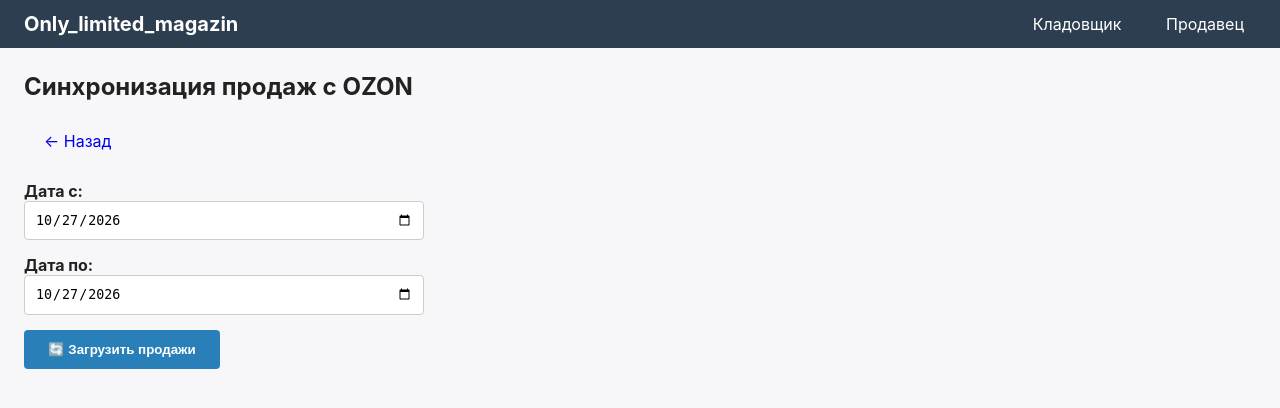
After one commit to Mihail-Chr/Only_limited_magazin, a FastAPI app: page /seller/sync_ozon in a window 1280 px wide. The commit adds this page. Shown: the top 408 px of the page. Run offline with FastAPI, Linux system fonts and the light colour scheme; data that the repository does not hold is empty.

Commit message:
feat: синхронизация OZON, товары под заказ, обновленный экран продавца

```diff
--- /dev/null
+++ b/web/templates/sync_ozon.html
@@ -0,0 +1,28 @@
+{% extends "base.html" %}
+{% block title %}Синхронизация с OZON{% endblock %}
+{% block content %}
+<h2>Синхронизация продаж с OZON</h2>
+<div style="margin-bottom: 20px;">
+    <a href="/seller" class="btn-primary" style="display: inline-block; text-decoration: none; padding: 10px 20px;">← Назад</a>
+</div>
+
+{% if last_sync %}
+<div style="margin-bottom: 15px; padding: 10px; background: #e8f8f5; border: 1px solid #1abc9c; border-radius: 4px;">
+    <strong>Последняя синхронизация:</strong> {{ last_sync.synced_at }} (с {{ last_sync.date_from }} по {{ last_sync.date_to }})
+</div>
+{% endif %}
+
+<form id="sync-form" method="post" action="/seller/sync_ozon">
+    <div class="form-group" style="margin-bottom: 15px; max-width: 400px;">
+        <label style="font-weight:bold;">Дата с:</label>
+        <input type="date" name="date_from" required value="{{ last_sync.date_to if last_sync else today }}" style="width:100%; padding:10px; border:1px solid #ccc; border-radius:4px;">
+    </div>
+    <div class="form-group" style="margin-bottom: 15px; max-width: 400px;">
+        <label style="font-weight:bold;">Дата по:</label>
+        <input type="date" name="date_to" required value="{{ today }}" style="width:100%; padding:10px; border:1px solid #ccc; border-radius:4px;">
+    </div>
+    <button type="submit" class="btn-primary" style="background: #2980b9; color: white; padding: 12px 24px; border: none; border-radius: 4px; font-weight: bold; cursor: pointer;">🔄 Загрузить продажи</button>
+</form>
+
+<div id="alert-box" style="display:none; margin-top:15px; padding:15px; background:#ffebee; border:1px solid #e74c3c; border-radius:4px; color:#c0392b; max-width: 500px;"></div>
+{% endblock %}
```
Also changed, not shown: web/templates/seller.html (+5 -4 lines).
